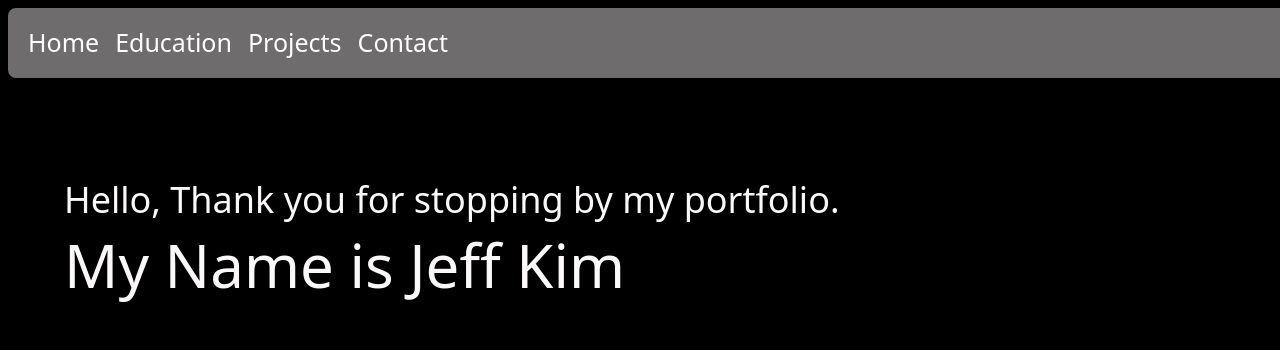
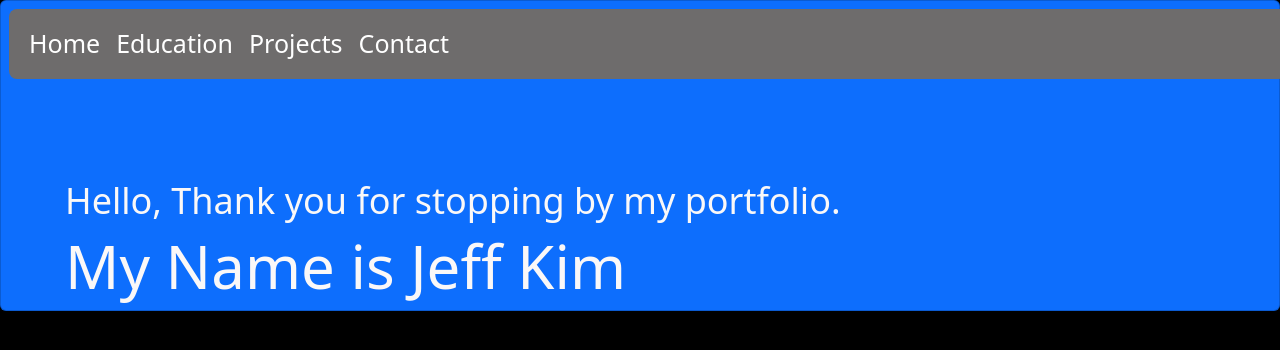
Before and after one commit to 20018040/portfolio, a React (Vite) app: page / in a window 1280 px wide. Shown: the top 350 px of the page. Built offline with nearby package versions, Linux system fonts and the light colour scheme.

Commit message:
changing background for now

```diff
--- a/src/App.tsx
+++ b/src/App.tsx
@@ -6,6 +6,7 @@ function App() {
   let navBars = ["Home", "Education", "Projects", "Contact"];
   const homeMessage = "Hello, Thank you for stopping by my portfolio.";
   return (
+    <div class="card text-bg-primary mb-3">
       <div>
         <Navbar names={navBars}></Navbar>
         <div
@@ -18,6 +19,7 @@ function App() {
           <Message welcome="My Name is Jeff Kim" size={60}></Message>
         </div>
       </div>
+    </div>
   );
 }
 
```
Lines whose indentation alone changed are shown as unchanged.
